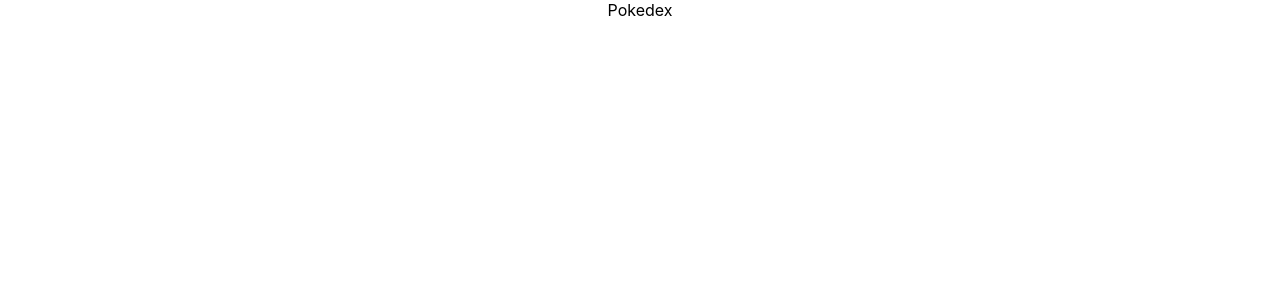
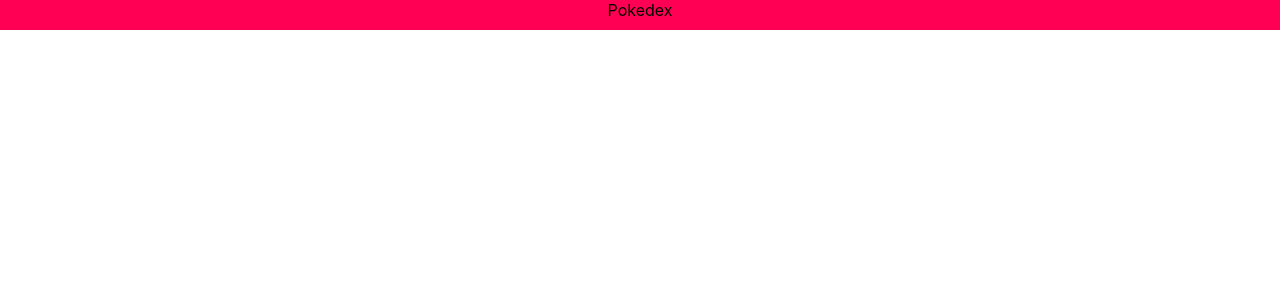
Before and after one commit to Ady-val/clase-progra-front, a React (Create React App) app: page / in a window 1280 px wide. Shown: the top 300 px of the page. Built offline with nearby package versions, Linux system fonts and the light colour scheme.

Commit message:
cambios varios

```diff
--- a/src/App.js
+++ b/src/App.js
@@ -1,6 +1,4 @@
 import './style/App.css';
-import Perfil from './components/Perfil';
-import Pokemon from './components/Pokemon';
 import Header from './containers/Header';
 
 function App() {
@@ -8,7 +6,6 @@
   return (
     <div className="App">
       <Header />
-      {/* <Pokemon /> */}
     </div>
   );
 }
--- a/src/containers/Header.jsx
+++ b/src/containers/Header.jsx
@@ -2,7 +2,7 @@
 
 function Header() {
   return (
-    <div className='app-header'>Pokedex</div>
+    <div className='App-header'>Pokedex</div>
   )
 }
 
```
